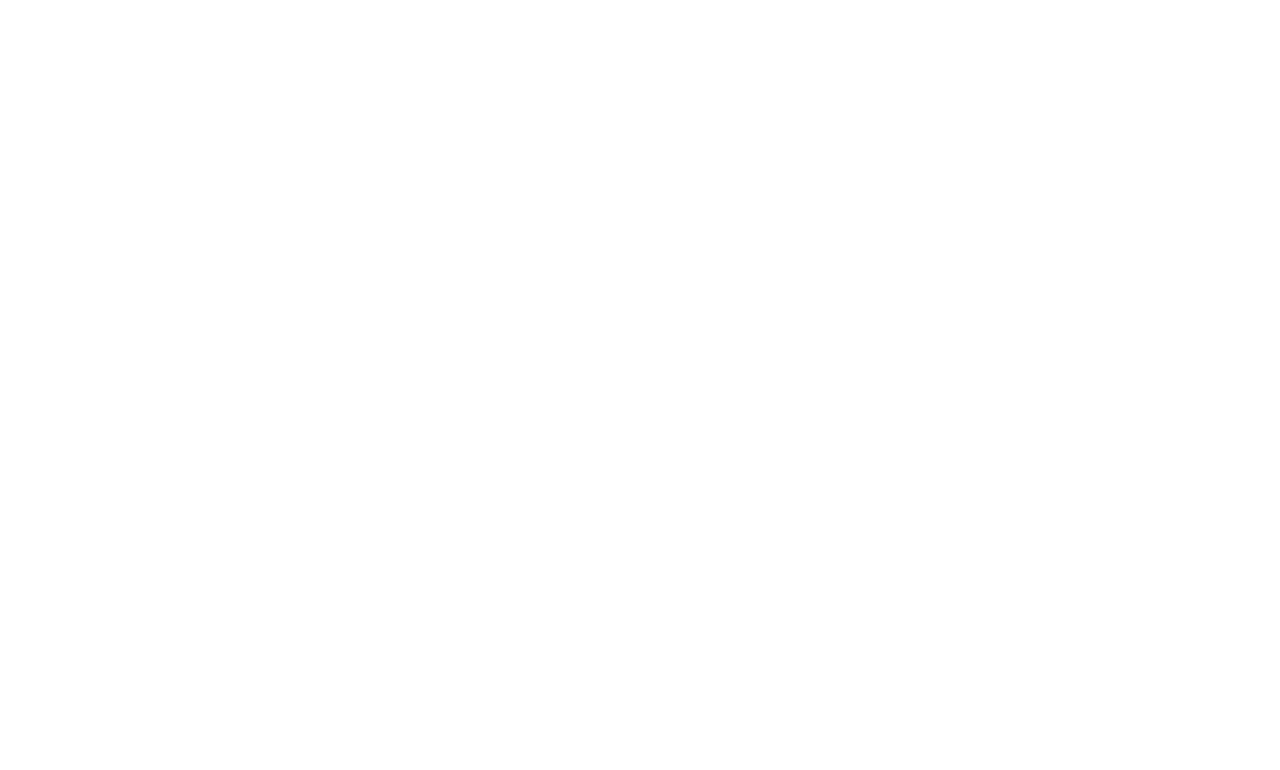
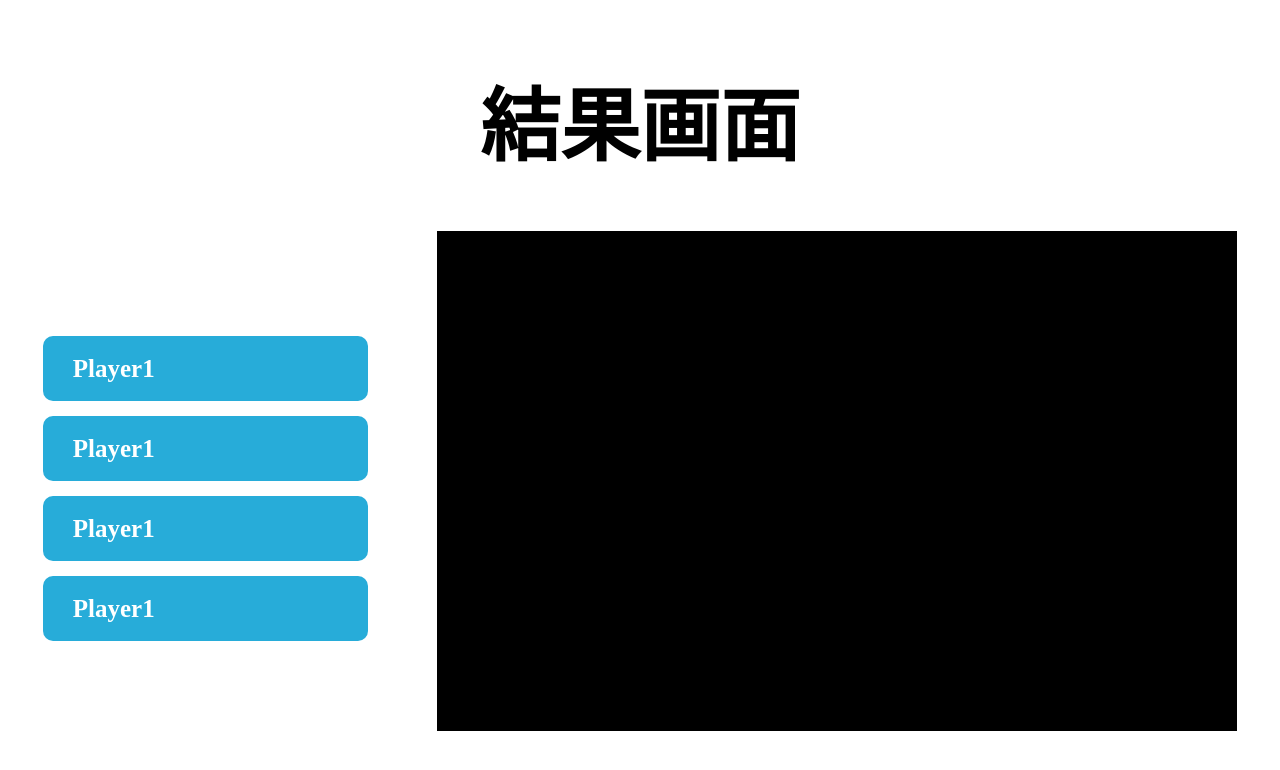
Before and after one commit to progate-hackathon-ari/ai-phone, an Angular app in the folder ari/: page /result in a window 1280 px wide. Before the commit this address led to /. Shown: the top 770 px of the page. Built offline with nearby package versions, Linux system fonts and the light colour scheme.

Commit message:
Add: ResultMenu

```diff
--- a/ari/src/app/app-routing.module.ts
+++ b/ari/src/app/app-routing.module.ts
@@ -3,12 +3,14 @@
 import { HomeScreenComponent } from './home/home-screen/home-screen.component';
 import {QuestionMenuComponent} from "./question-menu/question-menu.component";
 import {AnswerMenuComponent} from "./answer-menu/answer-menu.component";
+import {ResultMenuComponent} from "./result-menu/result-menu.component";
 
 const routes: Routes = [
     {path: '', redirectTo: '/home', pathMatch: 'full'},
     {path: 'home', component: HomeScreenComponent},
     {path: "question",component: QuestionMenuComponent},
-    {path: "answer", component:AnswerMenuComponent}
+    {path: "answer", component:AnswerMenuComponent},
+    {path: "result", component:ResultMenuComponent}
 ];
 
 @NgModule({
--- a/ari/src/app/app.module.ts
+++ b/ari/src/app/app.module.ts
@@ -6,6 +6,7 @@
 import { HomeScreenComponent } from './home/home-screen/home-screen.component';
 import { QuestionMenuComponent } from './question-menu/question-menu.component';
 import { AnswerMenuComponent } from './answer-menu/answer-menu.component';
+import { ResultMenuComponent } from './result-menu/result-menu.component';
 
 
 @NgModule({
@@ -13,7 +14,8 @@
     AppComponent,
     HomeScreenComponent,
     QuestionMenuComponent,
-    AnswerMenuComponent
+    AnswerMenuComponent,
+    ResultMenuComponent
   ],
   imports: [
     BrowserModule,
--- /dev/null
+++ b/ari/src/app/result-menu/result-menu.component.html
@@ -0,0 +1,26 @@
+<div>
+  <div class="header">
+    <h1>結果画面</h1>
+  </div>
+
+  <div class="menu">
+    <div class="playerList">
+      <div class="playerButton">
+        Player1
+      </div>
+      <div class="playerButton">
+        Player1
+      </div>
+      <div class="playerButton">
+        Player1
+      </div>
+      <div class="playerButton">
+        Player1
+      </div>
+    </div>
+
+    <div class="chatMenu">
+
+    </div>
+  </div>
+</div>
--- /dev/null
+++ b/ari/src/app/result-menu/result-menu.component.scss
@@ -0,0 +1,47 @@
+h1 {
+  color: black;
+  font-size: 80px;
+  font-weight: bold;
+  text-align: center;
+}
+
+.header {
+  display: flex;
+  align-items: center;
+  justify-content: center;
+}
+
+.menu {
+  display: flex;
+  align-items: center;
+  justify-content:space-around;
+}
+
+.playerButton{
+  background-color: #27acd9;
+  width: 295px;
+  height: 65px;
+  border-radius: 10px 10px 10px 10px;
+
+  padding-left: 30px;
+  text-align: left;
+  align-content: center;
+  font-weight: bold;
+  font-size: 25px;
+}
+
+.playerList {
+  display: flex;
+  flex-direction: column;
+
+  .playerButton{
+    margin-top: 15px;
+    color: white;
+  }
+}
+
+.chatMenu {
+  width: 800px;
+  height: 500px;
+  background-color: black;
+}
```
Also changed, not shown: ari/src/app/result-menu/result-menu.component.ts (added, +10 -0 lines).
